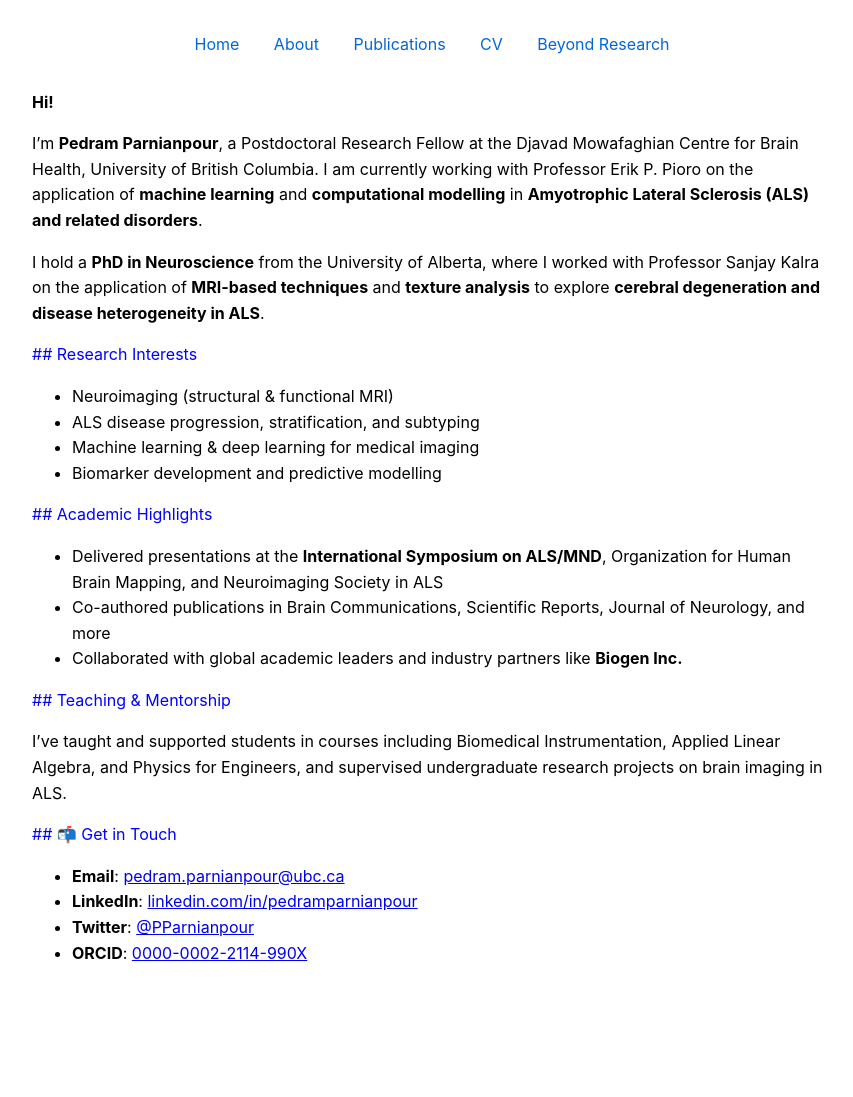
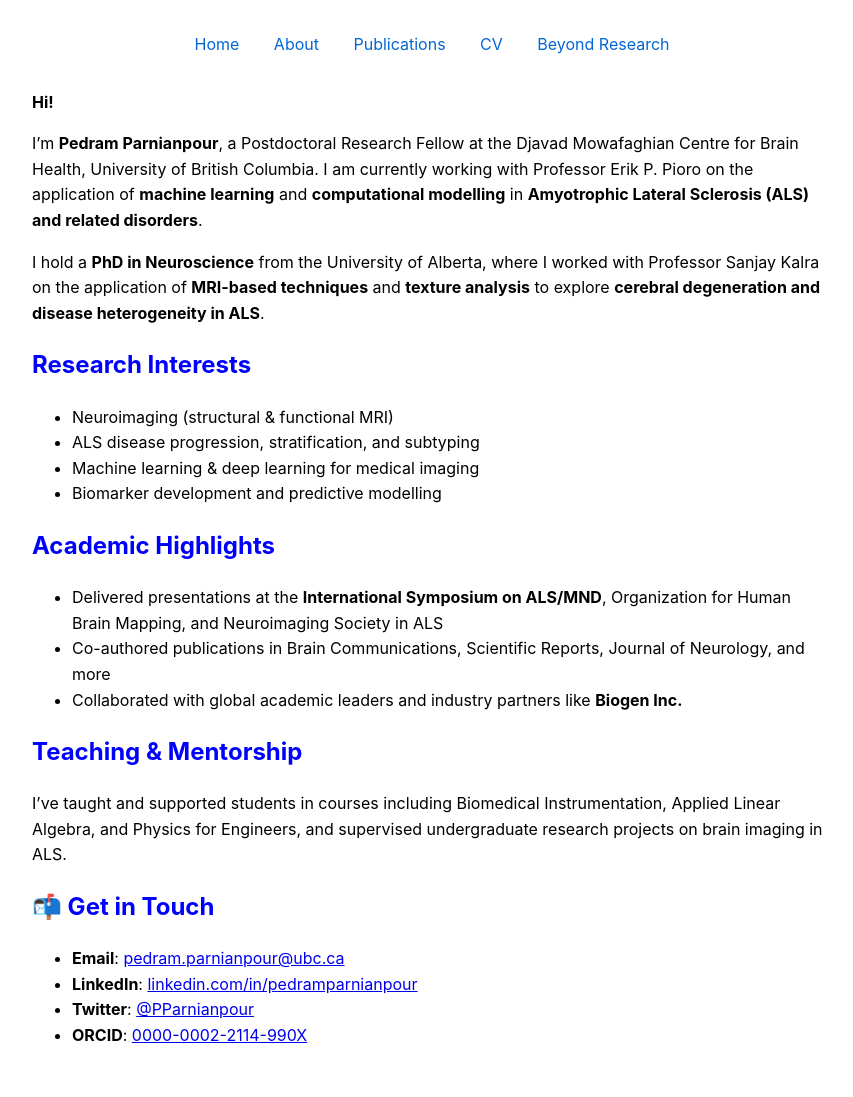
Before and after one commit to Pedram-Parnianpour/pedram-parnianpour.github.io, a Jekyll site: the page built from index.md, in a window 1280 px wide. Shown: the whole page, without its empty margins (208-1061 px from the left). Built offline with Jekyll 4.4.1, drawn with Linux system fonts in a browser that asks for light colours; before the commit the page ends 1014 px from its top, so only the background shows below that.

Commit message:
Update index.md

```diff
--- a/index.md
+++ b/index.md
@@ -11,7 +11,7 @@ I'm **Pedram Parnianpour**, a Postdoctoral Research Fellow at the Djavad Mowafag
 I hold a **PhD in Neuroscience** from the University of Alberta, where I worked with Professor Sanjay Kalra on the application of **MRI-based techniques** and **texture analysis** to explore **cerebral degeneration and disease heterogeneity in ALS**.
 
 
-<span style="color: blue;">## Research Interests</span>
+## <span style="color: blue;">Research Interests</span>
 
 - Neuroimaging (structural & functional MRI)
 - ALS disease progression, stratification, and subtyping
@@ -19,19 +19,19 @@ I hold a **PhD in Neuroscience** from the University of Alberta, where I worked
 - Biomarker development and predictive modelling
 
 
-<span style="color: blue;">## Academic Highlights</span>
+## <span style="color: blue;">Academic Highlights</span>
 
 - Delivered presentations at the **International Symposium on ALS/MND**, Organization for Human Brain Mapping, and Neuroimaging Society in ALS
 - Co-authored publications in Brain Communications, Scientific Reports, Journal of Neurology, and more
 - Collaborated with global academic leaders and industry partners like **Biogen Inc.**
 
 
-<span style="color: blue;">## Teaching & Mentorship</span>
+## <span style="color: blue;">Teaching & Mentorship</span>
 
 I’ve taught and supported students in courses including Biomedical Instrumentation, Applied Linear Algebra, and Physics for Engineers, and supervised undergraduate research projects on brain imaging in ALS.
 
 
-<span style="color: blue;">## 📬 Get in Touch</span>
+## <span style="color: blue;">📬 Get in Touch</span>
 
 - **Email**: [pedram.parnianpour@ubc.ca](mailto:pedram.parnianpour@ubc.ca)
 - **LinkedIn**: [linkedin.com/in/pedramparnianpour](https://www.linkedin.com/in/pedramparnianpour)
```
